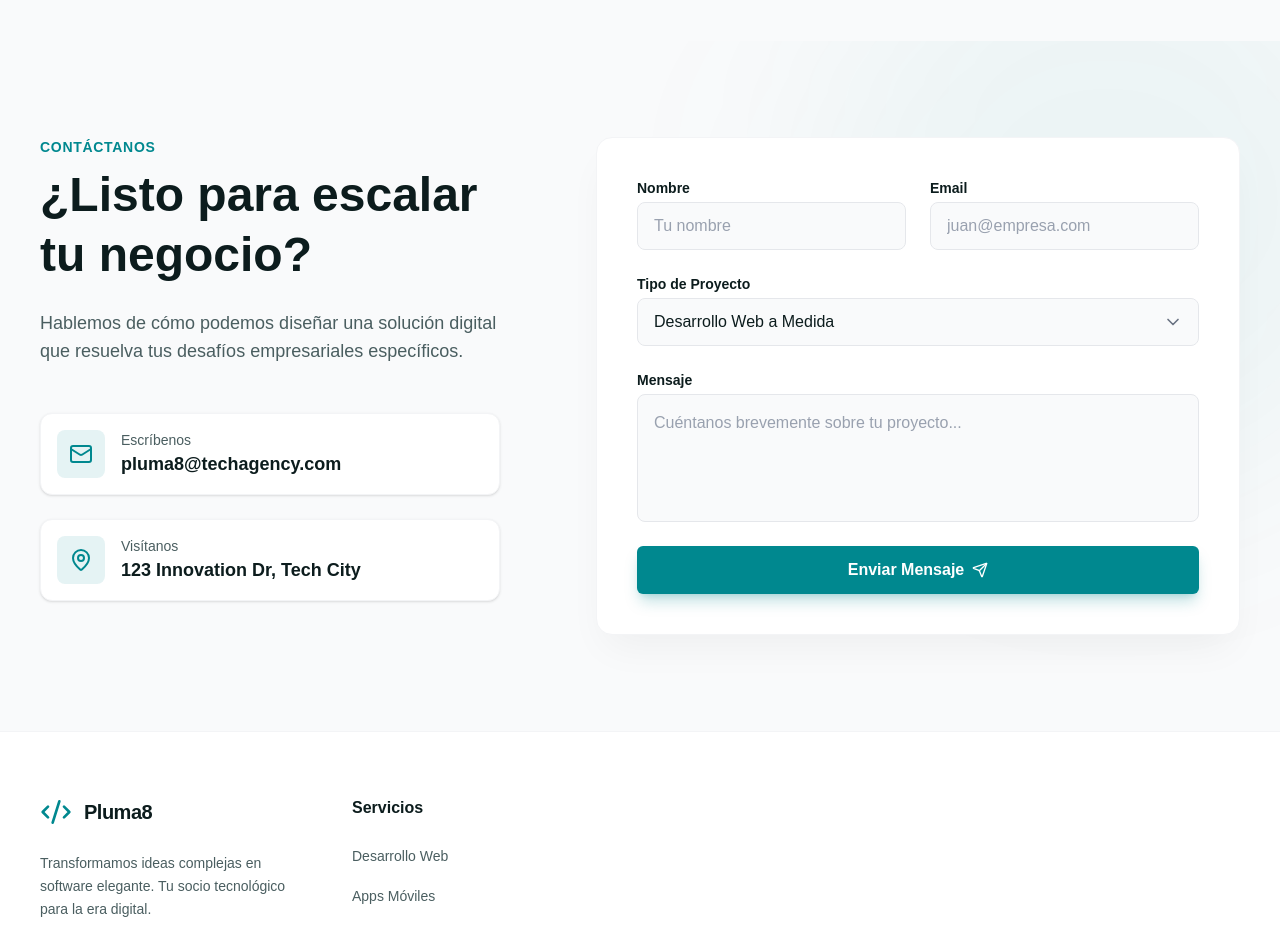
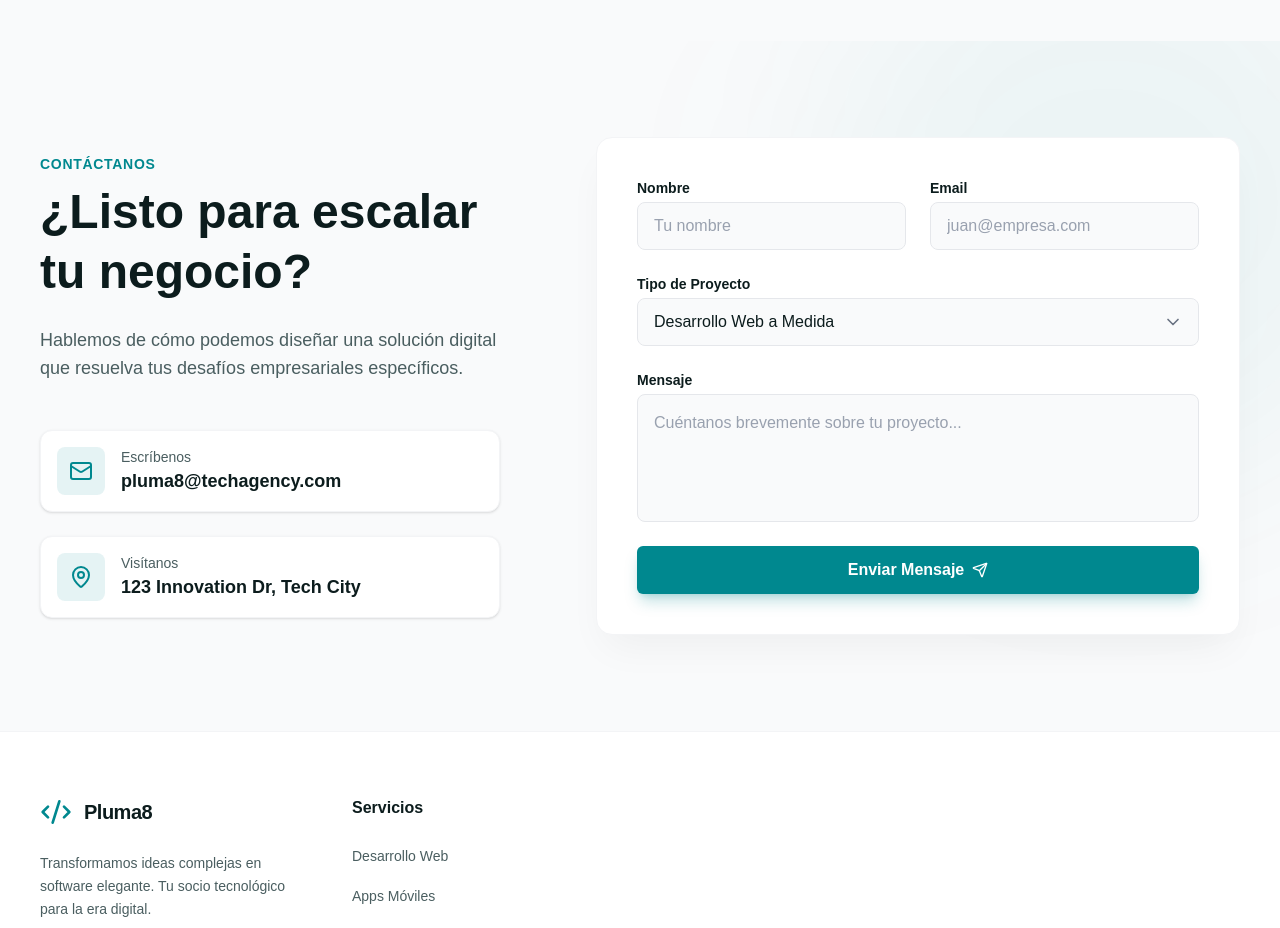
Before and after one commit to enjeru13/landing, a React (Vite) app: page / in a window 1280 px wide. Shown: the part 2940-3868 px from the top of the page. Built offline with nearby package versions, Linux system fonts and the light colour scheme.

Commit message:
centrando form

```diff
--- a/src/components/sections/Contact.jsx
+++ b/src/components/sections/Contact.jsx
@@ -93,7 +93,7 @@
       </div>
 
       <div className="max-w-7xl mx-auto px-4 md:px-10 relative z-10">
-        <div className="flex flex-col lg:flex-row gap-12 lg:gap-24">
+        <div className="flex flex-col lg:flex-row gap-12 lg:gap-24 lg:items-center">
           <Motion.div
             initial={{ opacity: 0, x: -30 }}
             whileInView={{ opacity: 1, x: 0 }}
```
